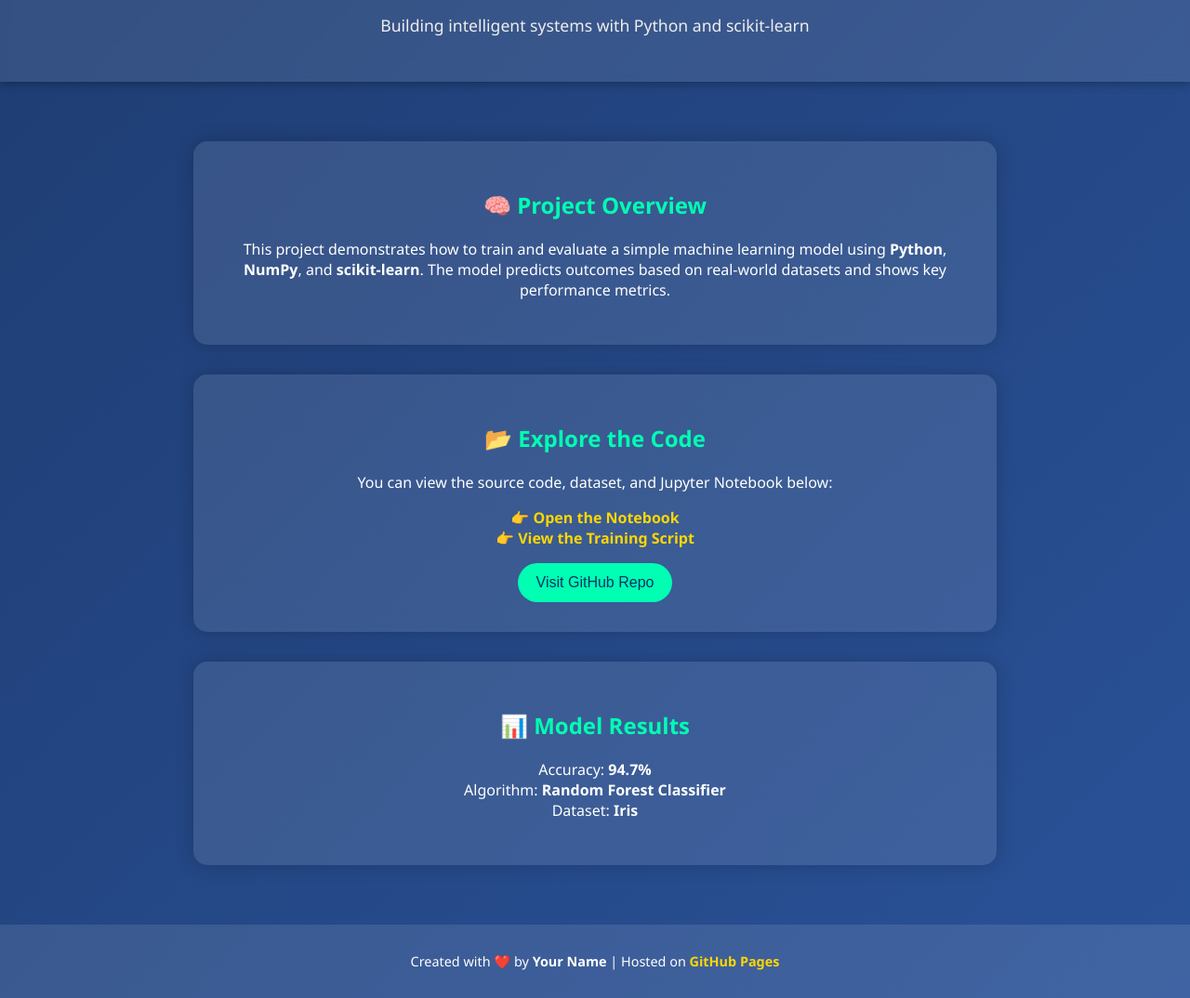
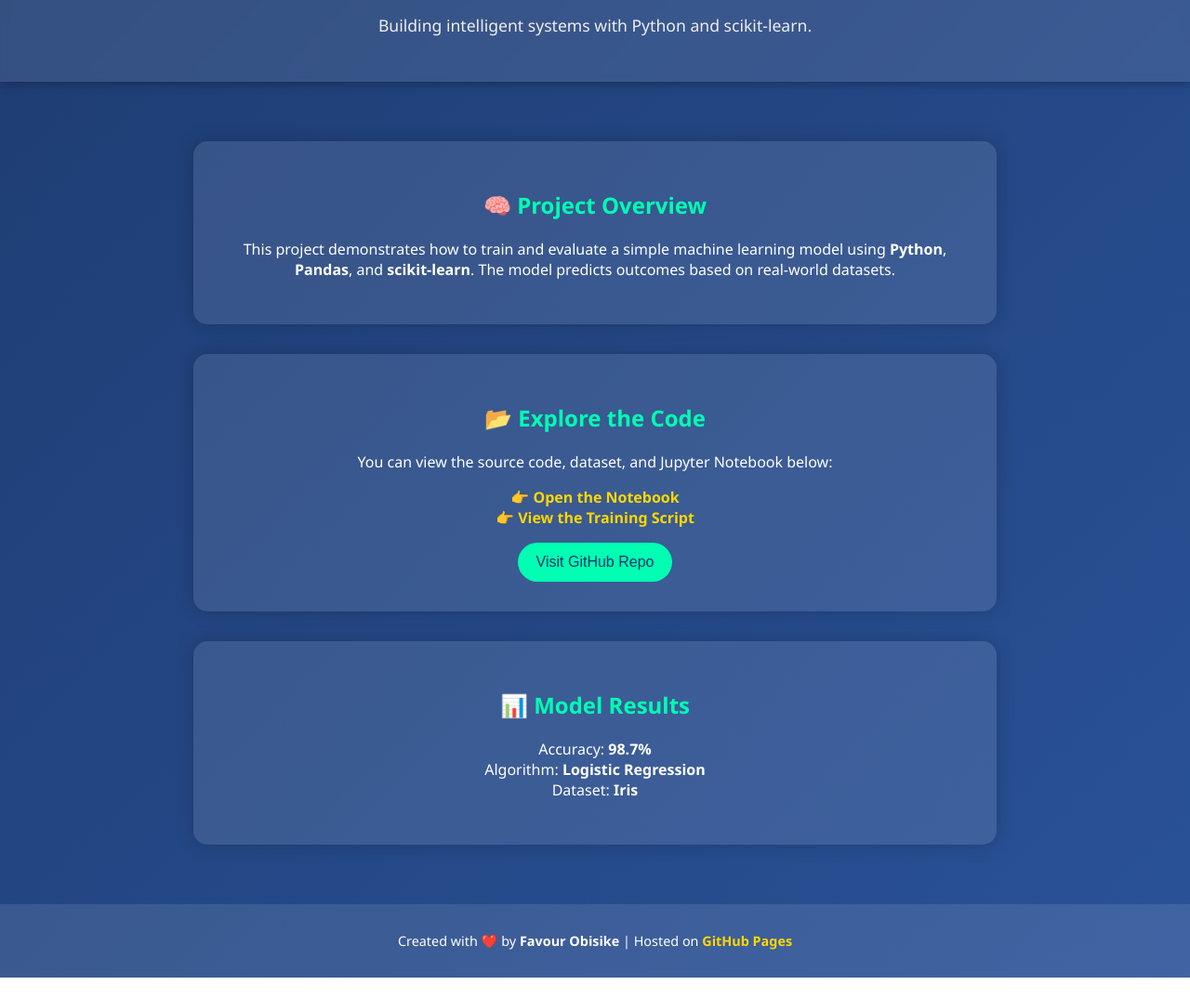
Before and after one commit to favourobi/ML-Labs, a plain HTML site: page index.html in a window 1280 px wide. Shown: the part 90-1164 px from the top of the page at 93% size. After the commit the page ends 1142 px from the top, so only its background shows below. Drawn offline with Linux system fonts and the light colour scheme.

Commit message:
New Update

```diff
--- a/index.html
+++ b/index.html
@@ -102,7 +102,7 @@
 <body>
   <header>
     <h1>🚀 My Machine Learning Project</h1>
-    <p>Building intelligent systems with Python and scikit-learn</p>
+    <p>Building intelligent systems with Python and scikit-learn.</p>
   </header>
 
   <main>
@@ -110,8 +110,8 @@
       <h2>🧠 Project Overview</h2>
       <p>
         This project demonstrates how to train and evaluate a simple machine learning model using
-        <strong>Python</strong>, <strong>NumPy</strong>, and <strong>scikit-learn</strong>.
-        The model predicts outcomes based on real-world datasets and shows key performance metrics.
+        <strong>Python</strong>, <strong>Pandas</strong>, and <strong>scikit-learn</strong>.
+        The model predicts outcomes based on real-world datasets.
       </p>
     </section>
 
@@ -121,10 +121,10 @@
         You can view the source code, dataset, and Jupyter Notebook below:
       </p>
       <p>
-        👉 <a href="model.ipynb" target="_blank">Open the Notebook</a><br>
-        👉 <a href="train.py" target="_blank">View the Training Script</a>
+        👉 <a href="https://github.com/favourobi/ML-Labs/blob/main/MLP%20DEMO-checkpoint.ipynb" target="_blank">Open the Notebook</a><br>
+        👉 <a href="https://github.com/favourobi/ML-Labs/blob/main/MLP%20DEMO-checkpoint.ipynb" target="_blank">View the Training Script</a>
       </p>
-      <button onclick="window.open('https://github.com/your-username/machine-learning-project','_blank')">
+      <button onclick="window.open('https://github.com/favourobi/ML-Labs','_blank')">
         Visit GitHub Repo
       </button>
     </section>
@@ -132,15 +132,15 @@
     <section>
       <h2>📊 Model Results</h2>
       <p>
-        Accuracy: <strong>94.7%</strong><br>
-        Algorithm: <strong>Random Forest Classifier</strong><br>
+        Accuracy: <strong>98.7%</strong><br>
+        Algorithm: <strong>Logistic Regression</strong><br>
         Dataset: <strong>Iris</strong>
       </p>
     </section>
   </main>
 
   <footer>
-    <p>Created with ❤️ by <strong>Your Name</strong> | Hosted on <a href="https://pages.github.com/">GitHub Pages</a></p>
+    <p>Created with ❤️ by <strong>Favour Obisike</strong> | Hosted on <a href="https://pages.github.com/">GitHub Pages</a></p>
   </footer>
 </body>
 </html>
```
